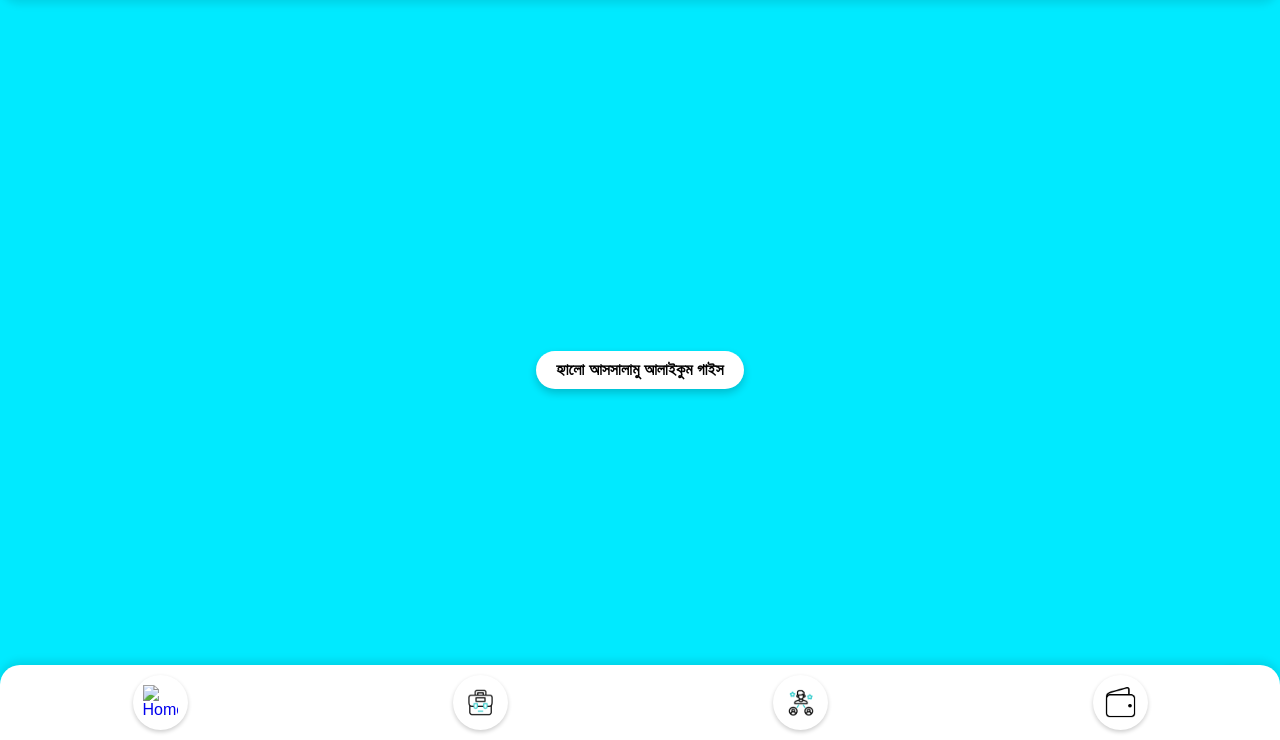
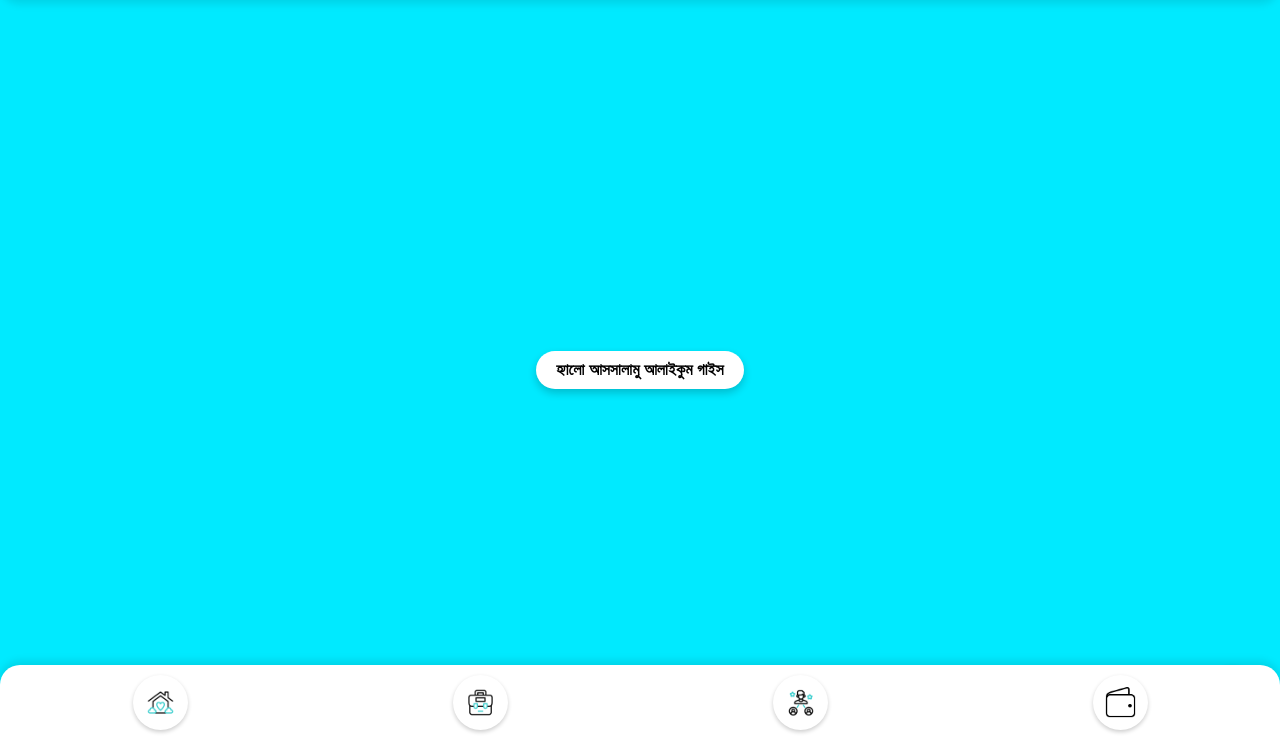
Before and after one commit to nahidbroxsr/profile, a plain HTML site: page index.html in a window 1280 px wide. Shown: the part 60-800 px from the top of the page. Drawn offline with Linux system fonts and the light colour scheme.

Commit message:
Update index.html

```diff
--- a/index.html
+++ b/index.html
@@ -23,7 +23,7 @@
     </main>
 
     <footer>
-        <a href="home.html" class="icon-btn"><img src="" alt="Home"></a>
+        <a href="home.html" class="icon-btn"><img src="home_10292520.gif" alt="Home"></a>
         <a href="job.html" class="icon-btn"><img src="briefcase_17204076.gif" alt="Job"></a>
         <a href="community.html" class="icon-btn"><img src="influencer_12761164.gif" alt="Community"></a>
         <a href="wallet.html" class="icon-btn"><img src="icons8-wallet.gif" alt="Wallet"></a>
```
